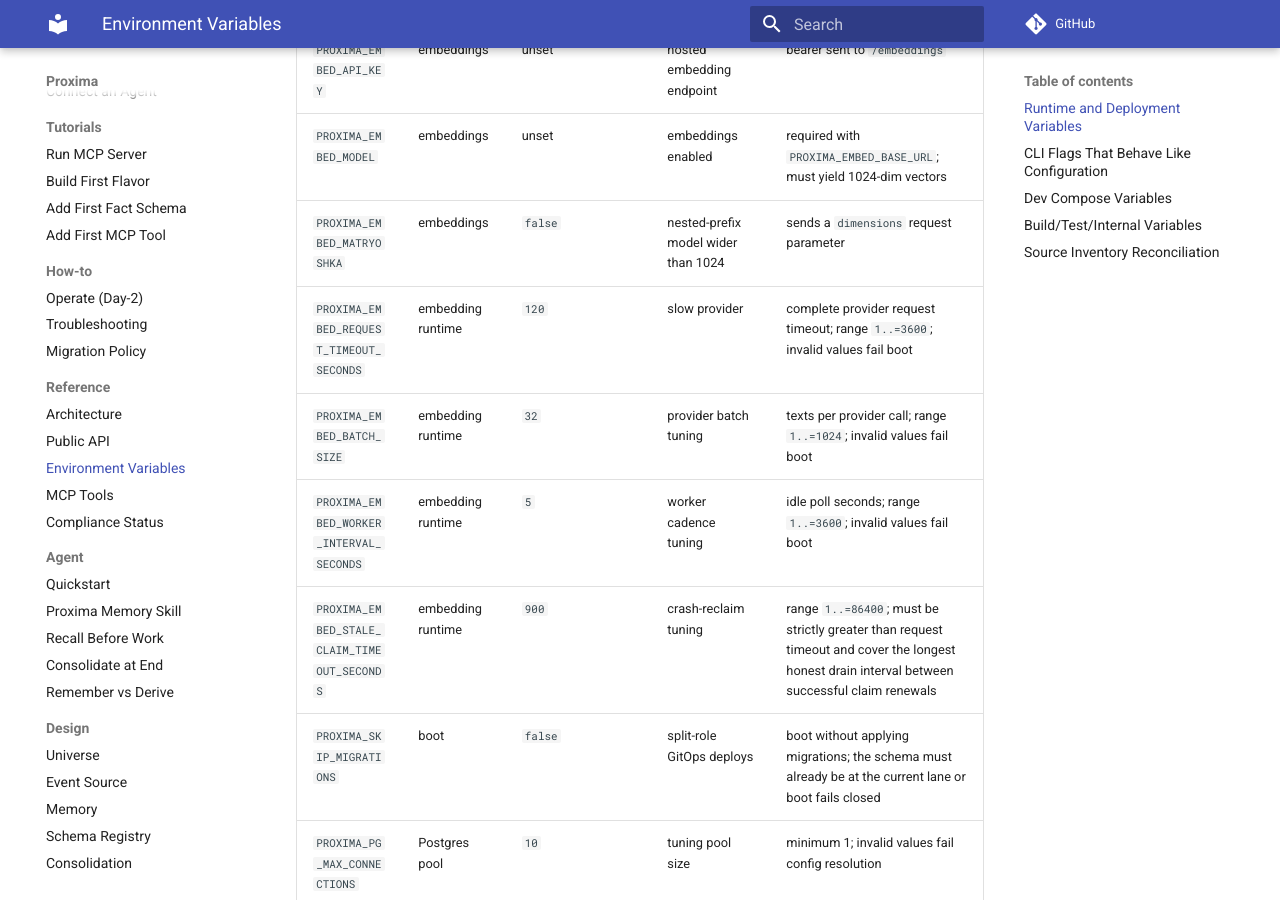
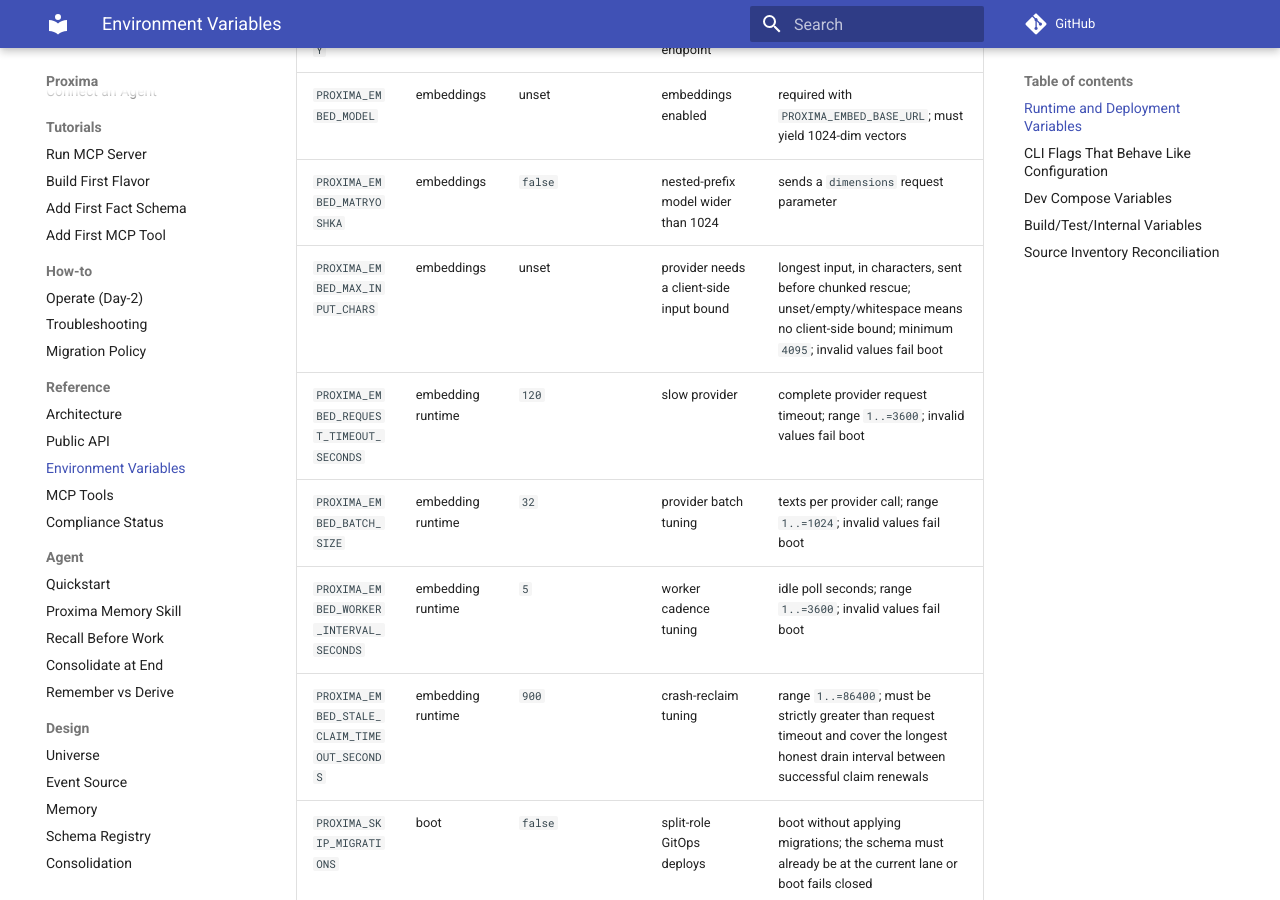
Before and after one commit to Aquilo-Solution-S/Proxima, an MkDocs documentation site: the page built from docs/reference/env-vars.md, in a window 1280 px wide and 900 px high, scrolled down 2521 px. Built offline with MkDocs 1.6.1 and Material for MkDocs 9.7.7, drawn with Linux system fonts in a browser that asks for light colours; comment, search, counter and statistics services are not loaded.

Commit message:
docs(configuration): inventory embedding input cap
- document the optional character cap beside the embedding endpoint settings
- record unset semantics, the rescue floor, and fail-closed validation

```diff
--- a/docs/reference/env-vars.md
+++ b/docs/reference/env-vars.md
@@ -46,6 +46,7 @@
 | `PROXIMA_EMBED_API_KEY` | embeddings | unset | hosted embedding endpoint | bearer sent to `/embeddings` |
 | `PROXIMA_EMBED_MODEL` | embeddings | unset | embeddings enabled | required with `PROXIMA_EMBED_BASE_URL`; must yield 1024-dim vectors |
 | `PROXIMA_EMBED_MATRYOSHKA` | embeddings | `false` | nested-prefix model wider than 1024 | sends a `dimensions` request parameter |
+| `PROXIMA_EMBED_MAX_INPUT_CHARS` | embeddings | unset | provider needs a client-side input bound | longest input, in characters, sent before chunked rescue; unset/empty/whitespace means no client-side bound; minimum `4095`; invalid values fail boot |
 | `PROXIMA_EMBED_REQUEST_TIMEOUT_SECONDS` | embedding runtime | `120` | slow provider | complete provider request timeout; range `1..=3600`; invalid values fail boot |
 | `PROXIMA_EMBED_BATCH_SIZE` | embedding runtime | `32` | provider batch tuning | texts per provider call; range `1..=1024`; invalid values fail boot |
 | `PROXIMA_EMBED_WORKER_INTERVAL_SECONDS` | embedding runtime | `5` | worker cadence tuning | idle poll seconds; range `1..=3600`; invalid values fail boot |
```
